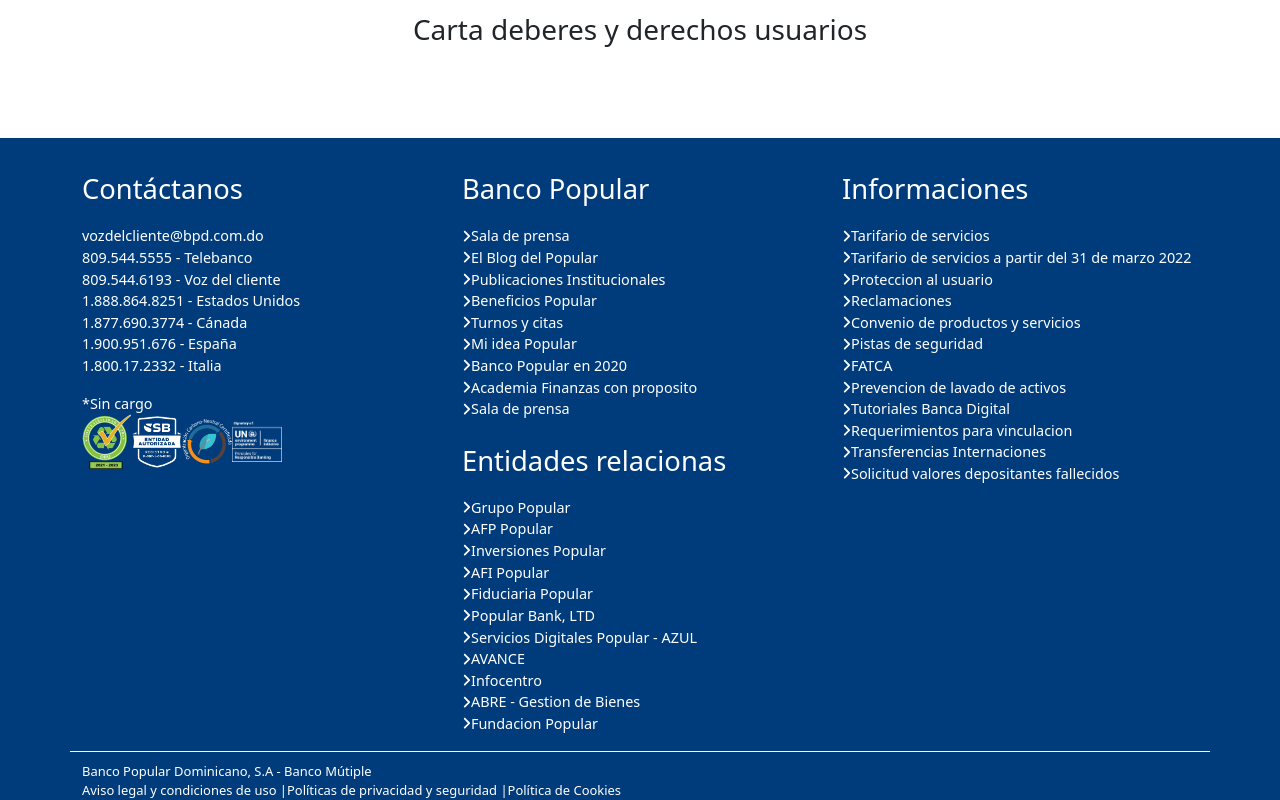
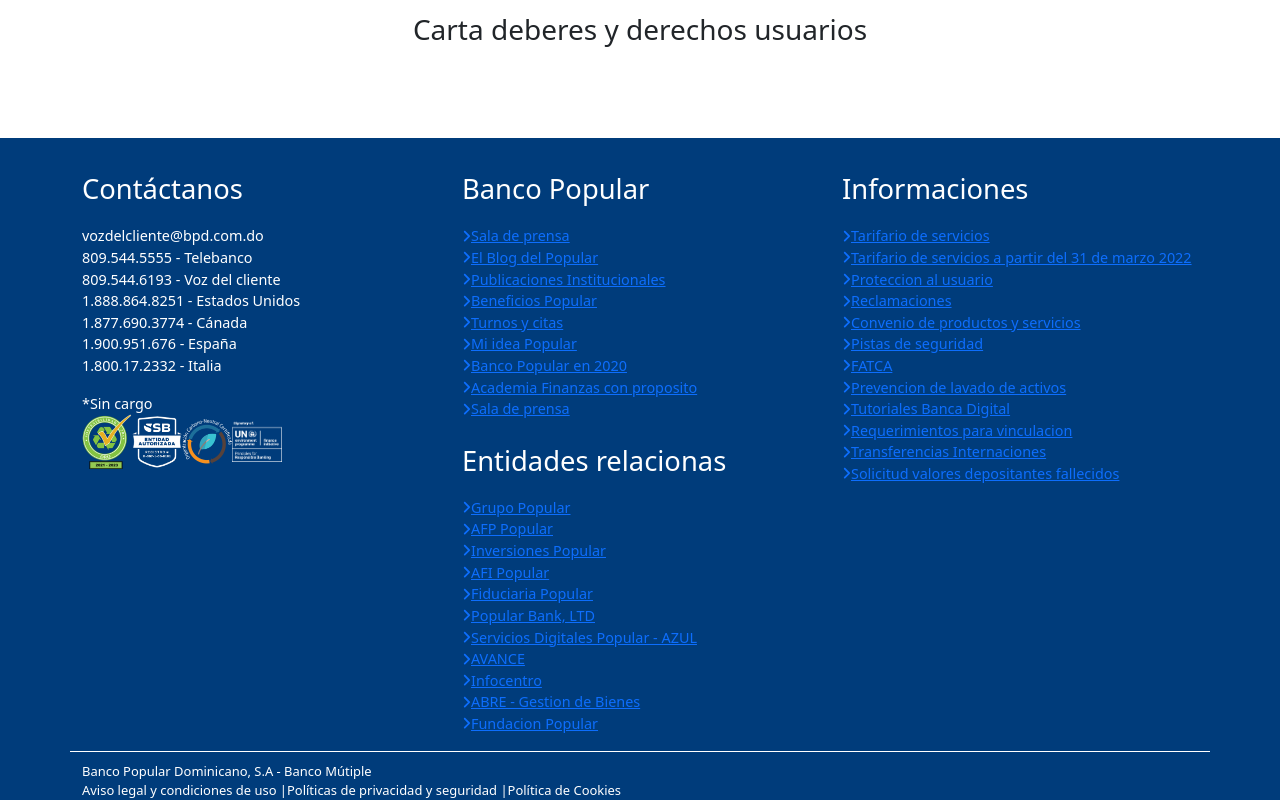
Before and after one commit to imkeuri/popular-home-react, a React (Create React App) app: page / in a window 1280 px wide. Shown: the part 8704-9504 px from the top of the page. Built offline with nearby package versions, Linux system fonts and the light colour scheme.

Commit message:
treating warnings as errors solved

```diff
--- a/package.json
+++ b/package.json
@@ -20,7 +20,7 @@
   },
   "scripts": {
     "start": "react-scripts start",
-    "build": "react-scripts build",
+    "build": "CI=false && react-scripts build",
     "test": "react-scripts test",
     "eject": "react-scripts eject"
   },
--- a/src/Components/Footer/Footer.jsx
+++ b/src/Components/Footer/Footer.jsx
@@ -33,16 +33,16 @@
                         </span>
                         <Row className='logo'>
                             <Col>
-                                <a>
+                                <a href='#'>
                                     <img src={SelloOro} alt='' />
                                 </a>
-                                <a>
+                                <a  href='#'>
                                     <img src={SelloDigital} alt='' />
                                 </a>
-                                <a>
+                                <a  href='#'>
                                     <img src={SeloOrganizacion} alt='' />
                                 </a>
-                                <a>
+                                <a  href='#'>
                                     <img src={SignatoryStamp} alt='' />
                                 </a>
                             </Col>
@@ -54,67 +54,67 @@
                         <p className='title-footer-section'>Banco Popular</p>
                         <ul>
                             <li>
-                                <a><FontAwesomeIcon icon={faAngleRight} />Sala de prensa</a>
+                                <a  href='#'><FontAwesomeIcon icon={faAngleRight} />Sala de prensa</a>
                             </li>
                             <li>
-                                <a><FontAwesomeIcon icon={faAngleRight} />El Blog del Popular</a>
+                                <a  href='#'><FontAwesomeIcon icon={faAngleRight} />El Blog del Popular</a>
                             </li>
                             <li>
-                                <a><FontAwesomeIcon icon={faAngleRight} />Publicaciones Institucionales</a>
+                                <a  href='#'><FontAwesomeIcon icon={faAngleRight} />Publicaciones Institucionales</a>
                             </li>
                             <li>
-                                <a><FontAwesomeIcon icon={faAngleRight} />Beneficios Popular</a>
+                                <a  href='#'><FontAwesomeIcon icon={faAngleRight} />Beneficios Popular</a>
                             </li>
                             <li>
-                                <a><FontAwesomeIcon icon={faAngleRight} />Turnos y citas</a>
+                                <a href='#'><FontAwesomeIcon icon={faAngleRight} />Turnos y citas</a>
                             </li>
                             <li>
-                                <a><FontAwesomeIcon icon={faAngleRight} />Mi idea Popular</a>
+                                <a  href='#'><FontAwesomeIcon icon={faAngleRight} />Mi idea Popular</a>
                             </li>
                             <li>
-                                <a><FontAwesomeIcon icon={faAngleRight} />Banco Popular en 2020</a>
+                                <a  href='#'><FontAwesomeIcon icon={faAngleRight} />Banco Popular en 2020</a>
                             </li>
                             <li>
-                                <a><FontAwesomeIcon icon={faAngleRight} />Academia Finanzas con proposito</a>
+                                <a  href='#'><FontAwesomeIcon icon={faAngleRight} />Academia Finanzas con proposito</a>
                             </li>
                             <li>
-                                <a><FontAwesomeIcon icon={faAngleRight} />Sala de prensa</a>
+                                <a  href='#'><FontAwesomeIcon icon={faAngleRight} />Sala de prensa</a>
                             </li>
                         </ul>
                         <p className='title-footer-section'>Entidades relacionas</p>
                         <ul>
                             <li>
-                                <a><FontAwesomeIcon icon={faAngleRight} />Grupo Popular</a>
+                                <a  href='#'><FontAwesomeIcon icon={faAngleRight} />Grupo Popular</a>
                             </li>
                             <li>
-                                <a><FontAwesomeIcon icon={faAngleRight} />AFP Popular</a>
+                                <a  href='#'><FontAwesomeIcon icon={faAngleRight} />AFP Popular</a>
                             </li>
                             <li>
-                                <a><FontAwesomeIcon icon={faAngleRight} />Inversiones Popular</a>
+                                <a href='#'><FontAwesomeIcon icon={faAngleRight} />Inversiones Popular</a>
                             </li>
                             <li>
-                                <a><FontAwesomeIcon icon={faAngleRight} />AFI Popular</a>
+                                <a href='#'><FontAwesomeIcon icon={faAngleRight} />AFI Popular</a>
                             </li>
                             <li>
-                                <a><FontAwesomeIcon icon={faAngleRight} />Fiduciaria Popular</a>
+                                <a href='#'><FontAwesomeIcon icon={faAngleRight} />Fiduciaria Popular</a>
                             </li>
                             <li>
-                                <a><FontAwesomeIcon icon={faAngleRight} />Popular Bank, LTD</a>
+                                <a href='#'><FontAwesomeIcon icon={faAngleRight} />Popular Bank, LTD</a>
                             </li>
                             <li>
-                                <a><FontAwesomeIcon icon={faAngleRight} />Servicios Digitales Popular - AZUL</a>
+                                <a href='#'><FontAwesomeIcon icon={faAngleRight} />Servicios Digitales Popular - AZUL</a>
                             </li>
                             <li>
-                                <a><FontAwesomeIcon icon={faAngleRight} />AVANCE</a>
+                                <a href='#'><FontAwesomeIcon icon={faAngleRight} />AVANCE</a>
                             </li>
                             <li>
-                                <a><FontAwesomeIcon icon={faAngleRight} />Infocentro</a>
+                                <a href='#'><FontAwesomeIcon icon={faAngleRight} />Infocentro</a>
                             </li>
                             <li>
-                                <a><FontAwesomeIcon icon={faAngleRight} />ABRE - Gestion de Bienes</a>
+                                <a href='#'><FontAwesomeIcon icon={faAngleRight} />ABRE - Gestion de Bienes</a>
                             </li>
                             <li>
-                                <a><FontAwesomeIcon icon={faAngleRight} />Fundacion Popular</a>
+                                <a href='#'><FontAwesomeIcon icon={faAngleRight} />Fundacion Popular</a>
                             </li>
                         </ul>
                     </Col>
@@ -122,40 +122,40 @@
                         <p className='title-footer-section'>Informaciones</p>
                         <ul>
                             <li>
-                                <a><FontAwesomeIcon icon={faAngleRight} />Tarifario de servicios</a>
+                                <a href='#'><FontAwesomeIcon icon={faAngleRight} />Tarifario de servicios</a>
                             </li>
                             <li>
-                                <a><FontAwesomeIcon icon={faAngleRight} />Tarifario de servicios a partir del 31 de marzo 2022</a>
+                                <a href='#'><FontAwesomeIcon icon={faAngleRight} />Tarifario de servicios a partir del 31 de marzo 2022</a>
                             </li>
                             <li>
-                                <a><FontAwesomeIcon icon={faAngleRight} />Proteccion al usuario</a>
+                                <a href='#'><FontAwesomeIcon icon={faAngleRight} />Proteccion al usuario</a>
                             </li>
                             <li>
-                                <a><FontAwesomeIcon icon={faAngleRight} />Reclamaciones</a>
+                                <a href='#'><FontAwesomeIcon icon={faAngleRight} />Reclamaciones</a>
                             </li>
                             <li>
-                                <a><FontAwesomeIcon icon={faAngleRight} />Convenio de productos y servicios</a>
+                                <a href='#'><FontAwesomeIcon icon={faAngleRight} />Convenio de productos y servicios</a>
                             </li>
                             <li>
-                                <a><FontAwesomeIcon icon={faAngleRight} />Pistas de seguridad</a>
+                                <a href='#'><FontAwesomeIcon icon={faAngleRight} />Pistas de seguridad</a>
                             </li>
                             <li>
-                                <a><FontAwesomeIcon icon={faAngleRight} />FATCA</a>
+                                <a href='#'><FontAwesomeIcon icon={faAngleRight} />FATCA</a>
                             </li>
                             <li>
-                                <a><FontAwesomeIcon icon={faAngleRight} />Prevencion de lavado de activos</a>
+                                <a href='#'><FontAwesomeIcon icon={faAngleRight} />Prevencion de lavado de activos</a>
                             </li>
                             <li>
-                                <a><FontAwesomeIcon icon={faAngleRight} />Tutoriales Banca Digital</a>
+                                <a href='#'><FontAwesomeIcon icon={faAngleRight} />Tutoriales Banca Digital</a>
                             </li>
                             <li>
-                                <a><FontAwesomeIcon icon={faAngleRight} />Requerimientos para vinculacion</a>
+                                <a href='#'><FontAwesomeIcon icon={faAngleRight} />Requerimientos para vinculacion</a>
                             </li>
                             <li>
-                                <a><FontAwesomeIcon icon={faAngleRight} />Transferencias Internaciones</a>
+                                <a href='#'><FontAwesomeIcon icon={faAngleRight} />Transferencias Internaciones</a>
                             </li>
                             <li>
-                                <a><FontAwesomeIcon icon={faAngleRight} />Solicitud valores depositantes fallecidos</a>
+                                <a href='#'><FontAwesomeIcon icon={faAngleRight} />Solicitud valores depositantes fallecidos</a>
                             </li>
                         </ul>
 
--- a/src/Components/Home/Comunicate/ComunicateConNosotros.jsx
+++ b/src/Components/Home/Comunicate/ComunicateConNosotros.jsx
@@ -2,7 +2,7 @@
 import { Container, Row, Col } from 'react-bootstrap'
 import './ComunicateConNosotros.css'
 import { FontAwesomeIcon } from '@fortawesome/react-fontawesome'
-import { faComment, faEnvelope, faInbox, faMessage, faPhone } from '@fortawesome/free-solid-svg-icons'
+import { faComment, faEnvelope, faPhone } from '@fortawesome/free-solid-svg-icons'
 
 
 export default function ComunicateConNosotros() {
--- a/src/Components/Home/Logra tus metas/LograTusMetas.jsx
+++ b/src/Components/Home/Logra tus metas/LograTusMetas.jsx
@@ -1,7 +1,7 @@
 import React from 'react'
 import { FontAwesomeIcon } from '@fortawesome/react-fontawesome'
 import { Container, Row, Col, Card, CardGroup } from 'react-bootstrap'
-import { faAngleRight, faBook, faPlane } from '@fortawesome/free-solid-svg-icons'
+import { faAngleRight} from '@fortawesome/free-solid-svg-icons'
 import './LograTusMetas.css'
 
 import CreditCard from './Resources/credit-card-regular.svg'
@@ -53,7 +53,7 @@
 
                                 <Col className=' d-flex align-items-stretch' lg={4} md={4}>
                                     <Card >
-                                        <Card.Img variant='top' src={CreditCard} />
+                                        <Card.Img variant='top' src={CreditCard} alt=''/>
                                         <Card.Body className=' d-flex flex-column'>
                                             <Card.Title>TARJETAS</Card.Title>
                                             <Card.Text className='text-muted'>Encuentra tu tarjeta de credito ideal y solicitala aqui</Card.Text>
--- a/src/Components/Home/Sala de prensa/SalaPrensa.jsx
+++ b/src/Components/Home/Sala de prensa/SalaPrensa.jsx
@@ -4,7 +4,6 @@
 import { FontAwesomeIcon } from '@fortawesome/react-fontawesome'
 import { faShareAlt, faAngleRight } from '@fortawesome/free-solid-svg-icons'
 import image1 from './Resources/rollup.jpg'
-import image2 from './Resources/rollup.jpg'
 
 
 
--- a/src/Components/Navbar footer/NavbarFooter.jsx
+++ b/src/Components/Navbar footer/NavbarFooter.jsx
@@ -2,7 +2,7 @@
 import './NavbarFooter.css'
 import { Container, Navbar, Nav, NavDropdown, Modal, Button, Row, Col, ButtonGroup, ToggleButton, Form } from 'react-bootstrap'
 import { FontAwesomeIcon } from '@fortawesome/react-fontawesome'
-import { faCircleInfo, faLocationDot, faExchange, faGear, faMobileAndroid, faAsterisk, faCommentDots, faCalendarTimes, faCalendarXmark, faCalendar } from '@fortawesome/free-solid-svg-icons'
+import { faCircleInfo, faLocationDot, faExchange, faGear, faMobileAndroid, faAsterisk, faCommentDots, faCalendar} from '@fortawesome/free-solid-svg-icons'
 import { useState } from 'react'
 
 
--- a/src/Components/Navbar/NavBar.jsx
+++ b/src/Components/Navbar/NavBar.jsx
@@ -28,7 +28,7 @@
                         <Navbar.Collapse id="basic-navbar-nav">
                             <Nav className="m-auto justify-content-center">
                                 <Navbar.Brand>
-                                    <img src={logo} style={{ height: '50px' }} />
+                                    <img src={logo} style={{ height: '50px' }} alt=''/>
                                 </Navbar.Brand>
                                 <Nav.Link className='nav-item-inferior' href="#home">TARJETAS</Nav.Link>
                                 <Nav.Link className='nav-item-inferior' href="#link">CUENTAS</Nav.Link>
```
Also changed, not shown: src/Components/Home/Podcast/Podcast.jsx (+8 -9 lines), src/Components/Home/Servicios al usuario/ServiciosUsuario.jsx (+7 -7 lines), src/Components/Home/Slider/Slider.jsx (+7 -8 lines), 1 other file (tests, documents, lock files or other folders).
